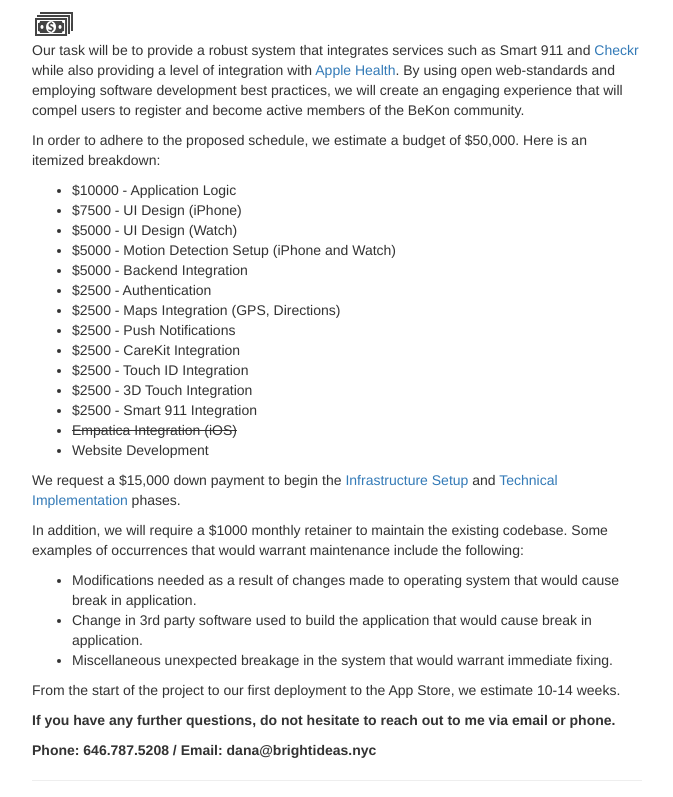
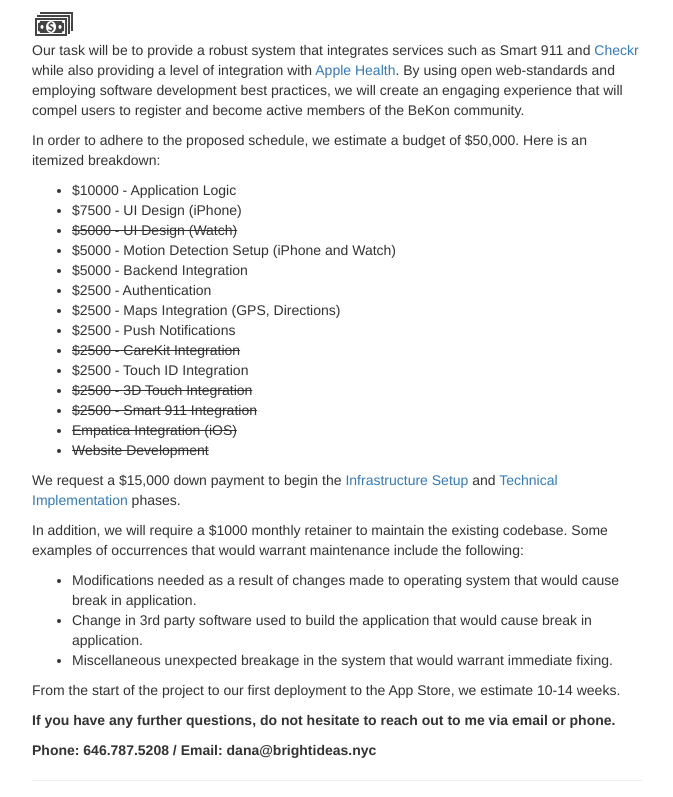
Before and after one commit to danawhite/danawhite.github.io, a React app: page roadmaps/gtavlarios/bekon.html in a window 1280 px wide. Shown: the part 4300-5097 px from the top of the page, without its empty margins (303-976 px from the left). Built offline with nearby package versions, Linux system fonts and the light colour scheme.

Commit message:
updating project schedule

```diff
--- a/roadmaps/gtavlarios/bekon.html
+++ b/roadmaps/gtavlarios/bekon.html
@@ -267,18 +267,18 @@
         <ul>
             <li>$10000 - Application Logic</li>
             <li>$7500 - UI Design (iPhone)</li>
-            <li>$5000 - UI Design (Watch)</li>
+            <li class="strike">$5000 - UI Design (Watch)</li>
             <li>$5000 - Motion Detection Setup (iPhone and Watch)</li>
             <li>$5000 - Backend Integration</li>
             <li>$2500 - Authentication</li>
             <li>$2500 - Maps Integration (GPS, Directions)</li>
             <li>$2500 - Push Notifications</li>
-            <li>$2500 - CareKit Integration</li>
+            <li class="strike">$2500 - CareKit Integration</li>
             <li>$2500 - Touch ID Integration</li>
-            <li>$2500 - 3D Touch Integration</li>
-            <li>$2500 - Smart 911 Integration</li>
+            <li class="strike">$2500 - 3D Touch Integration</li>
+            <li class="strike">$2500 - Smart 911 Integration</li>
             <li class="strike">Empatica Integration (iOS)</li>
-            <li>Website Development</li>
+            <li class="strike">Website Development</li>
         </ul>
         <p>We request a $15,000 down payment to begin the <a href="#infrastructure">Infrastructure Setup</a> and
             <a href="#development">Technical Implementation</a> phases.
```
